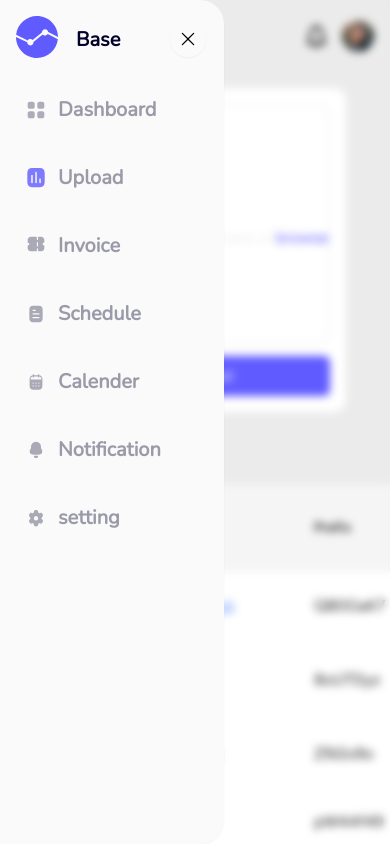
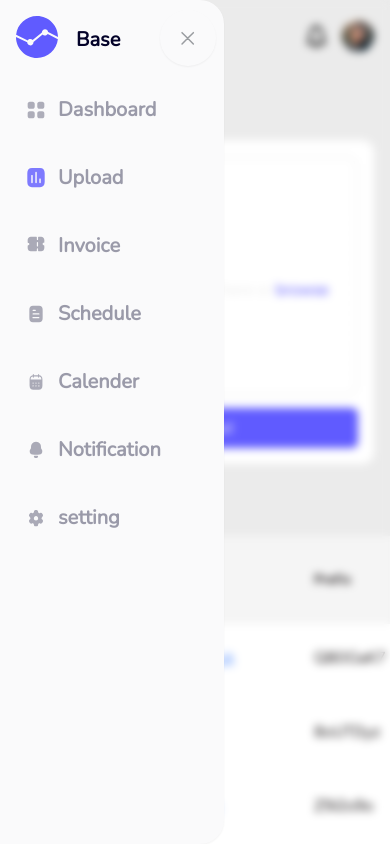
Before and after one commit to abhishekrawe/open-in-app, a React (Vite) app: page /uploadhome in a window 390 px wide. Both pictures are taken after a click on the element 28 px from the left and 36 px from the top of the page. Built offline with nearby package versions, Linux system fonts and the light colour scheme.

Commit message:
fixed UI issue for Sidebar and UploadsCSV and change the MenuCloseIcon

```diff
--- a/src/assets/icons/MenuCloseIcon.jsx
+++ b/src/assets/icons/MenuCloseIcon.jsx
@@ -1,13 +1,7 @@
 export function MenuCloseIcon({ width, height }) {
     return (
-        <svg
-            xmlns='http://www.w3.org/2000/svg'
-            width={width}
-            height={height}
-            fill='currentColor'
-            viewBox='0 0 256 256'
-        >
-            <path d='M205.66,194.34a8,8,0,0,1-11.32,11.32L128,139.31,61.66,205.66a8,8,0,0,1-11.32-11.32L116.69,128,50.34,61.66A8,8,0,0,1,61.66,50.34L128,116.69l66.34-66.35a8,8,0,0,1,11.32,11.32L139.31,128Z'></path>
+        <svg xmlns="http://www.w3.org/2000/svg" width="40" height="40" viewBox="0 0 40 40" fill="none">
+            <path d="M25.3424 14.6568L19.6855 20.3137M19.6855 20.3137L14.0287 14.6568M19.6855 20.3137L14.0287 25.9706M19.6855 20.3137L25.3424 25.9706" stroke="#999CA0" stroke-width="1.5" stroke-linecap="round" stroke-linejoin="round" />
         </svg>
     );
 }
--- a/src/components/Sidebar.jsx
+++ b/src/components/Sidebar.jsx
@@ -38,7 +38,7 @@ export default function Sidebar({ mobileMenuOpen, setMobileMenuOpen }) {
               <Navbar setMobileMenuOpen={setMobileMenuOpen} />
               <div
                 onClick={() => setMobileMenuOpen(false)}
-                className='absolute top-[21px] left-[170px] bg-black-100 text-black-12 rounded-full p-2 z-50 shadow-sm'
+                className='absolute top-[10px] left-[160px] bg-black-100 text-black-12 rounded-full p-2 z-50 shadow-sm'
               >
                 <MenuCloseIcon width={20} height={20} />
               </div>
--- a/src/components/UploadCsv.jsx
+++ b/src/components/UploadCsv.jsx
@@ -41,12 +41,16 @@ function UploadCsv() {
     };
 
     return (
+        <>
+            <div className='visible md:invisible md:flex items-center pb-5 '>
+                <span className='text-black-10 text-2xl font-medium font-figtree leading-8'>Uploads CSV</span>
+            </div>
             <div
                 className="flex justify-center items-center"
                 onDrop={handleDrop}
                 onDragOver={handleDragOver}
             >
-            <div className="box-content h-auto sm:w-11/12 md:w-2/5 p-4 rounded-xl bg-white-20">
+                <div className="box-content h-auto w-full md:w-1/2 p-4 rounded-xl bg-white-20">
                     <label
                         htmlFor="fileInput"
                         className="border-dashed border-2 h-60 text-gray-dashed rounded-xl flex flex-col justify-center items-center cursor-pointer"
@@ -91,6 +95,8 @@ function UploadCsv() {
                     </div>
                 </div>
             </div>
+        </>
+
     );
 }
 
```
Lines whose indentation alone changed are shown as unchanged.
